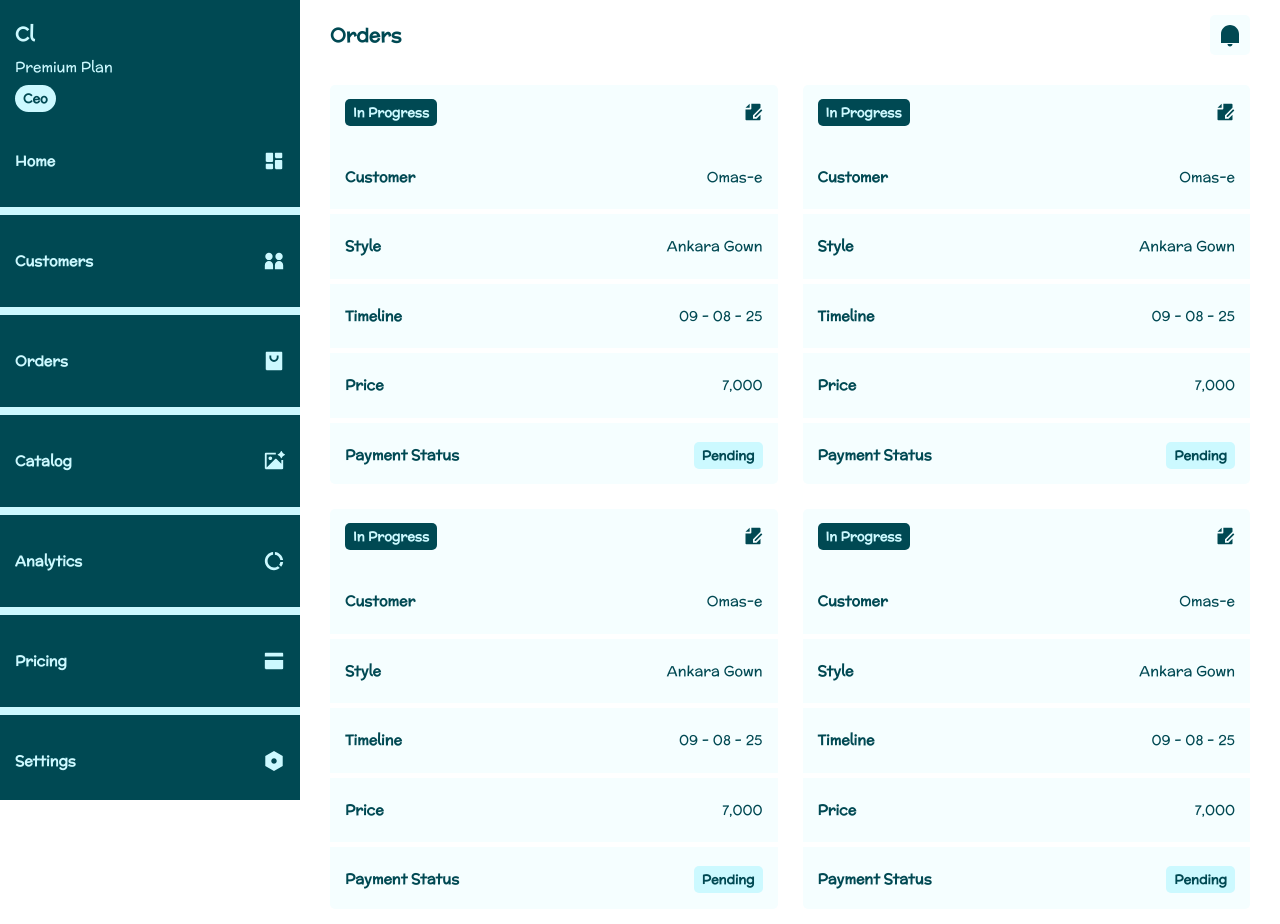
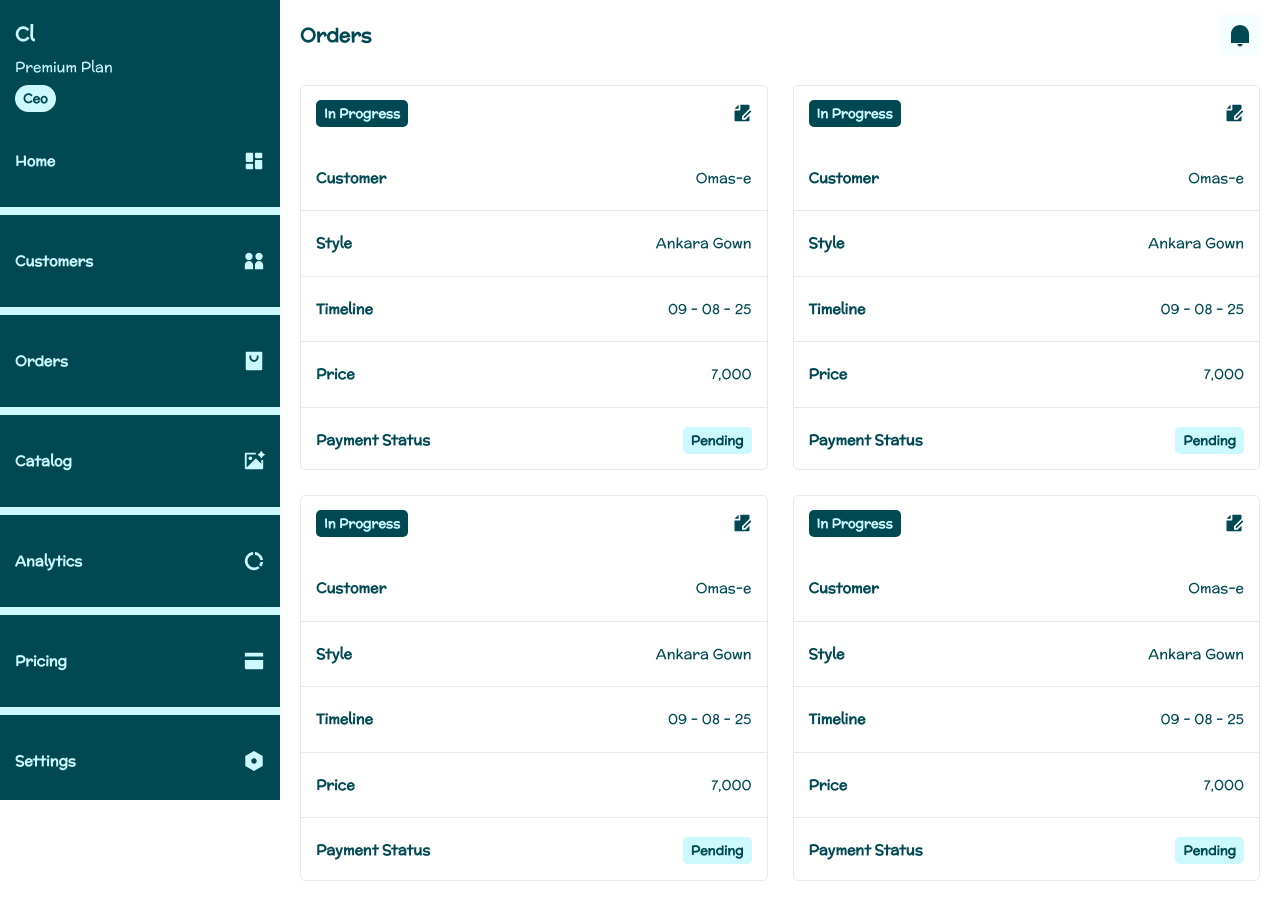
Before and after one commit to cloortt/web.cloortt.com, a Vue app: page /orders in a window 1280 px wide. After the commit the page ends 896 px from the top, so only its background shows below. Built offline with nearby package versions, Linux system fonts and the light colour scheme.

Commit message:
Modified web.css, Modified AppOrder Component

```diff
--- a/src/assets/css/web.css
+++ b/src/assets/css/web.css
@@ -1,7 +1,7 @@
 @import './cloortt.css';
 
 .web-sidebar{
-   width:300px;
+   width:280px;
    padding:20px 0;
 }
 .web-sidebar .top{
@@ -22,8 +22,8 @@
 }
 .web-app-body{
     float:right;
-    padding:15px 30px;
-    width:calc(100% - 300px);
+    padding:15px 20px;
+    width:calc(100% - 280px);
 }
 
 .web-app-body .col-1{
@@ -122,7 +122,7 @@
 
 .web-orders .child .info .group{
     padding:18px 15px;
-    border-bottom:5px solid var(--c-white);
+    border-bottom:1px solid var(--c-grey);
 }
 
 .web-orders .child .info .group:nth-child(1){
--- a/src/components/AppOrders.vue
+++ b/src/components/AppOrders.vue
@@ -2,7 +2,7 @@
     import Icon from './Icon.vue';
 </script>
 <template>
-    <div class="child cl-bg-base-faint cl-border edge-is-blunt">
+    <div class="child cl-bg-white cl-border width-1 style-solid bc-grey edge-is-blunt">
         <div class="header cl-flex cl-flex-align-items-center cl-flex-justify-content-space-between">
             <div class="status">
                 <div class="cl-badge cl-display-inline cl-bg-base cl-fg-base-mild cl-border edge-is-blunt cl-txt w-bold">
```
